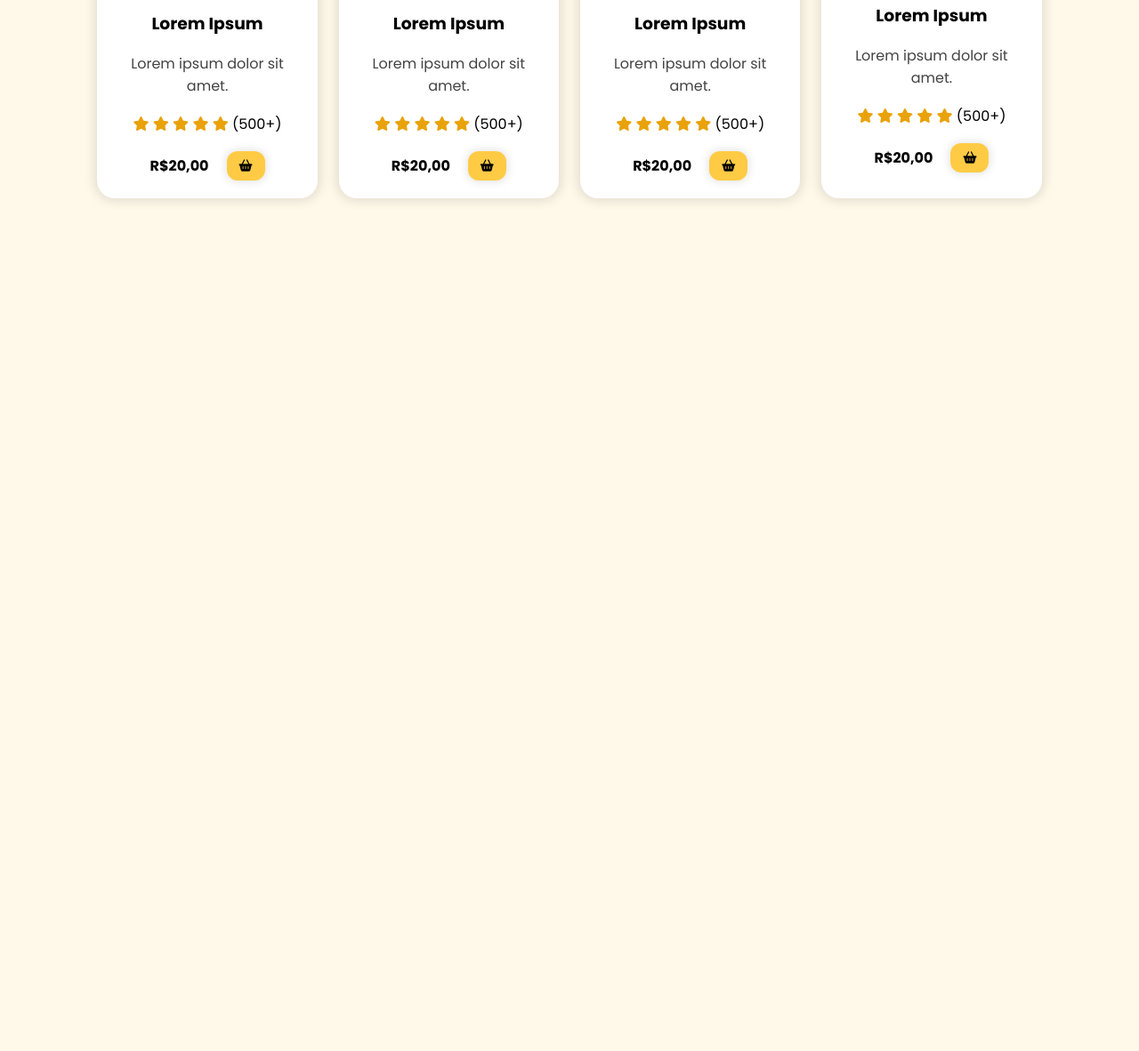
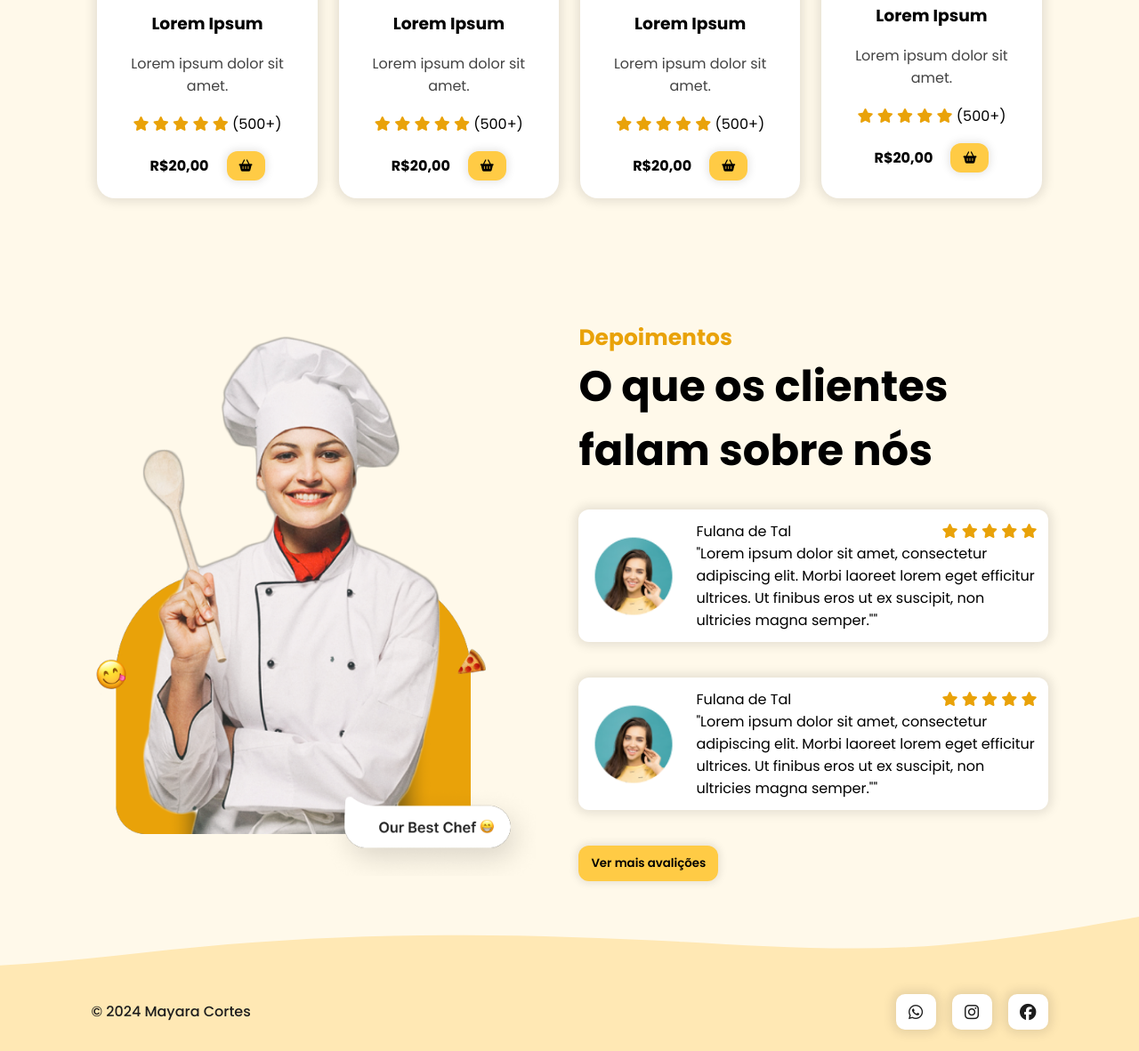
Before and after one commit to MayaSantor/LandingPage01, a plain HTML site: page index.html in a window 1280 px wide. Shown: the part 1288-2470 px from the top of the page at 89% size. Before the commit the page ends 1610 px from the top, so only its background shows below. Drawn offline with nearby package versions, Linux system fonts and the light colour scheme.

Commit message:
CSS pronto

```diff
--- a/index.html
+++ b/index.html
@@ -5,9 +5,7 @@
     <meta name="viewport" content="width=device-width, initial-scale=1.0">
     <link rel="stylesheet" href="https://cdnjs.cloudflare.com/ajax/libs/font-awesome/6.7.1/css/all.min.css" integrity="sha512-5Hs3dF2AEPkpNAR7UiOHba+lRSJNeM2ECkwxUIxC1Q/FLycGTbNapWXB4tP889k5T5Ju8fs4b1P5z/iB4nMfSQ==" crossorigin="anonymous" referrerpolicy="no-referrer" />
     <link rel="stylesheet" href="src/styles/styles.css">
-    <link rel="stylesheet" href="src/styles/header.css">
-    <link rel="stylesheet" href="src/styles/home.css">
-    <link rel="stylesheet" href="src/styles/menu.css">
+
 
     <script src="https://cdnjs.cloudflare.com/ajax/libs/jquery/3.7.1/jquery.min.js" integrity="sha512-v2CJ7UaYy4JwqLDIrZUI/4hqeoQieOmAZNXBeQyjo21dadnwR+8ZaIJVT8EE2iyI61OV8e6M8PP2/4hpQINQ/g==" crossorigin="anonymous" referrerpolicy="no-referrer"></script>
     <title>Landing Page</title>
@@ -247,8 +245,93 @@
                 </div>
             </div>
         </section>
+
+        <section id="testimonials">
+            <img src="src/images/chef.png" alt="" id="testimonial_chef">
+
+            <div id="testimonials_content">
+                <h2 class="section-title">
+                    Depoimentos
+                </h2>
+                <h3 class="section-subtitle">
+                    O que os clientes falam sobre nós
+                </h3>
+
+                <div id="feedbacks">
+                    <div class="feedback">
+                        <img src="src/images/avatar.png" alt="" class="feedback-avatar">
+
+                        <div class="feedback-content">
+                            <p>
+                                Fulana de Tal
+                                <span>
+                                    <i class="fa-solid fa-star"></i>
+                                    <i class="fa-solid fa-star"></i>
+                                    <i class="fa-solid fa-star"></i>
+                                    <i class="fa-solid fa-star"></i>
+                                    <i class="fa-solid fa-star"></i>
+                                </span>
+                            </p>
+                            <p>
+                                "Lorem ipsum dolor sit amet, consectetur adipiscing elit. Morbi laoreet lorem eget efficitur ultrices. Ut finibus eros ut ex suscipit, non ultricies magna semper.""
+                            </p>
+                        </div>
+                    </div>
+                </div>
+
+                <div id="feedbacks">
+                    <div class="feedback">
+                        <img src="src/images/avatar.png" alt="" class="feedback-avatar">
+
+                        <div class="feedback-content">
+                            <p>
+                                Fulana de Tal
+                                <span>
+                                    <i class="fa-solid fa-star"></i>
+                                    <i class="fa-solid fa-star"></i>
+                                    <i class="fa-solid fa-star"></i>
+                                    <i class="fa-solid fa-star"></i>
+                                    <i class="fa-solid fa-star"></i>
+                                </span>
+                            </p>
+                            <p>
+                                "Lorem ipsum dolor sit amet, consectetur adipiscing elit. Morbi laoreet lorem eget efficitur ultrices. Ut finibus eros ut ex suscipit, non ultricies magna semper.""
+                            </p>
+                        </div>
+                    </div>
+                </div>
+
+                <button class="btn-default">
+                    Ver mais avalições
+                </button>
+            </div>
+        </section>
     </main>
 
+    <footer>
+       <img src="src/images/wave.svg" alt="">
+
+       <div id="footer_items">
+        <span id="copyright">
+            &copy 2024 Mayara Cortes
+        </span>
+
+        <div class="social_media_buttons">
+            <a href="">
+                <i class="fa-brands fa-whatsapp"></i>
+            </a>
+
+            <a href="">
+                <i class="fa-brands fa-instagram"></i>
+            </a>
+
+            <a href="">
+                <i class="fa-brands fa-facebook"></i>
+            </a>
+
+        </div>
+       </div>
+    </footer>
     <script src="src/javascript/script.js"></script>
 </body>
 </html>
--- /dev/null
+++ b/src/styles/footer.css
@@ -0,0 +1,22 @@
+footer {
+    background-color: var(--color-primary-2);
+}
+
+#footer_items {
+    display: flex;
+    justify-content: space-between;
+    padding: 0px 8% 24px 8%;
+    align-items: center;
+}
+
+#copyright {
+    color: var(--color-neutral-9);
+    font-weight: 500;
+}
+
+@media screen and (max-width: 600px) {
+    #footer_items{
+        flex-direction: column;
+        gap: 20px;
+    }
+}
--- a/src/styles/header.css
+++ b/src/styles/header.css
@@ -3,7 +3,7 @@ header {
     padding: 28px 8%;
     position: sticky;
     top: 0;
-    background-color: #fff9ea;
+    background-color:var(--color-primary-1);
     z-index: 3;
 }
 
@@ -16,7 +16,7 @@ header {
 
 #nav_logo {
     font-size: 24px;
-    color: #e9a209;
+    color: var(--color-primary-6);
 }
 
 #nav_list {
@@ -32,26 +32,8 @@ header {
 }
 
 .nav-item.active a {
-    color: #1d1d1d;
-    border-bottom: 3px solid #ffe100;
-}
-
-.btn-default {
-    border: none;
-    display: flex;
-    align-items: center;
-    justify-content: center;
-    background-color: #ffcb45;
-    border-radius: 12px;
-    padding: 10px 14px;
-    font-weight: 600;
-    box-shadow: 0px 0px 10px 2px rgba(0, 0, 0, 0.1);
-    cursor: pointer;
-    transition: background-color .3s ease;
-}
-
-.btn-default:hover {
-    background-color: #f8d477;
+    color: var(--color-neutral-9);
+    border-bottom: 3px solid --color-primary-4;
 }
 
 #mobile_btn {
--- a/src/styles/home.css
+++ b/src/styles/home.css
@@ -14,11 +14,11 @@
 
 #cta .title {
     font-size: 4rem;
-    color: #1d1d1d;
+    color: var(--color-neutral-9);
 }
 
 #cta .title span {
-    color: #e9a209;
+    color: var(--color-primary-6);
 }
 
 #cta .descrip´tion {
@@ -32,14 +32,14 @@
 
 #cta_button a {
     text-decoration: none;
-    color: #1d1d1d;
+    color: var(--color-neutral-9);
 }
 
 #phone_button {
     display: flex;
     gap: 8px;
     align-items: center;
-    background-color: #ffff;
+    background-color: var(--color-neutral-0);
     padding: 8px 14px;
     font-weight: 500;
     box-shadow: 0px 0px 12px 4px rgba(0, 0, 0, 0.1);
@@ -64,7 +64,7 @@
 }
 
 .shape {
-    background-color: #ffe8b4;
+    background-color: var(--color-primary-2);
     width: 50%;
     height: 100%;
     position: absolute;
--- a/src/styles/menu.css
+++ b/src/styles/menu.css
@@ -22,7 +22,7 @@
     gap: 18px;
     width: 23%;
     padding: 20px;
-    background-color: #ffff;
+    background-color: var(--color-neutral-0);
     box-shadow: 0px 0px 12px 4px rgba(0, 0, 0, 0.1);
     position: relative;
     overflow: hidden;
@@ -30,12 +30,12 @@
 
 .dish-heart {
     position: absolute;
-    background-color: #e9a209;
+    background-color: var(--color-primary-6);
     display: flex;
     align-items: center;
     justify-content: center;
     font-size: 1.563;
-    color: #fff9ea;
+    color:var(--color-primary-1);
     width: 70px;
     height: 70px;
     right: -10px;
@@ -49,7 +49,7 @@
 }
 
 .dish-rate i {
-    color: #e9a209;
+    color: var(--color-primary-6);
 }
 
 .dish-price {
@@ -74,6 +74,6 @@
         width: calc(100% - 12px);
     }
     #menu .section-subtitle {
-        text-align: center;
+        text-align: ce;
     }
 }
--- a/src/styles/styles.css
+++ b/src/styles/styles.css
@@ -1,4 +1,21 @@
 @import url('https://fonts.googleapis.com/css2?family=Kanit:wght@400;700&family=Open+Sans:ital,wght@0,300..800;1,300..800&family=Orbitron:wght@400..900&family=Poppins:ital,wght@0,100;0,200;0,300;0,400;0,500;0,600;0,700;0,800;0,900;1,100;1,200;1,300;1,400;1,500;1,600;1,700;1,800;1,900&family=Roboto+Mono:ital,wght@0,100..700;1,100..700&family=Roboto:wght@400;500&display=swap');
+@import url('header.css');
+@import url('home.css');
+@import url('menu.css');
+@import url('testimonials.css');
+@import url('footer.css');
+
+:root {
+    --color-primary-1: #fff9ea;
+    --color-primary-2: #ffe8b4;
+    --color-primary-3: #f8d477;
+    --color-primary-4: #ffe100;
+    --color-primary-5: #ffcb45;
+    --color-primary-6: #e9a209;
+
+    --color-neutral-0: #fff;
+    --color-neutral-9: #1d1d1d;
+}
 
 * {
     font-family: 'Poppins', sans-serif;
@@ -8,12 +25,32 @@
 }
 
 body {
-    background-color: #fff9ea;
+    background-color:var(--color-primary-1);
 }
 
 section {
     padding: 28px 8%;
 }
+
+
+.btn-default {
+    border: none;
+    display: flex;
+    align-items: center;
+    justify-content: center;
+    background-color: var(--color-primary-5);
+    border-radius: 12px;
+    padding: 10px 14px;
+    font-weight: 600;
+    box-shadow: 0px 0px 10px 2px rgba(0, 0, 0, 0.1);
+    cursor: pointer;
+    transition: background-color .3s ease;
+}
+
+.btn-default:hover {
+    background-color: var(--color-primary-4);
+}
+
 
 .social_media_buttons {
     display: flex;
@@ -26,11 +63,11 @@ section {
     justify-content: center;
     width: 45px;
     height: 40px;
-    background-color: #ffff;
+    background-color: var(--color-neutral-0);
     font-size: 1.15rem;
     border-radius: 10px;
     text-decoration: none;
-    color: #1d1d1d;
+    color: var(--color-neutral-9);
     box-shadow: 0px 0px 12px 4px rgba(0, 0, 0, 0.1);
     transition: box-shadow .3s ease;
 }
@@ -40,7 +77,7 @@ section {
 }
 
 .section-title {
-    color: #e9a209;
+    color: var(--color-primary-6);
     font-size: 1.563rem;
 }
 
--- /dev/null
+++ b/src/styles/testimonials.css
@@ -0,0 +1,85 @@
+#testimonials {
+    min-height: calc(100vh - 91px);
+    display: flex;
+    align-items: center;
+    justify-content: center;
+    gap: 48px;
+}
+
+#testimonial_chef {
+    width: 500px;
+    height: auto;
+}
+
+#testimonials .section-subtitle {
+    font-size: 3rem;
+}
+
+#testimonials_content {
+    width: 50%;
+}
+
+#feedbacks {
+    display: flex;
+    flex-direction: column;
+    gap: 20px;
+    margin-bottom: 40px;
+    margin-top: 30px;
+}
+
+.feedback {
+    display: flex;
+    align-items: center;
+    gap: 20px;
+    background-color: var(--color-neutral-0);
+    padding: 12px;
+    border-radius: 12px;
+    box-shadow: 0px 0px 12px 4px rgba(0, 0, 0, 0.1);
+}
+
+.feedback-avatar {
+    width: 100px;
+    height: 100px;
+    border-radius: 100%;
+    object-fit: cover;
+}
+
+.feedback-content p {
+    display: flex;
+    justify-content: space-between;
+}
+
+.feedback-content p span {
+    color: var(--color-primary-6);
+}
+
+@media screen and (max-width: 1170px) {
+    #testimonials {
+        flex-direction: column;
+    }
+    #testimonials .section-subtitle {
+        text-align: center;
+        font-size: 2.5rem;
+    }
+    #testimonial_chef {
+        display: none;
+    }
+    #testimonials_content {
+        width: 70%;
+        display: flex;
+        flex-direction: column;
+        align-items: center;
+    }
+}
+
+@media screen and (max-width: 600px) {
+    #testimonials .section-subtitle {
+        font-size: 2rem;
+    }
+    #testimonials_content {
+    width: 100%;
+    }
+    .feedback {
+        flex-direction: column;
+    }
+}
```
Also changed, not shown: src/images/avatar.png (added), src/images/wave.svg (added).
